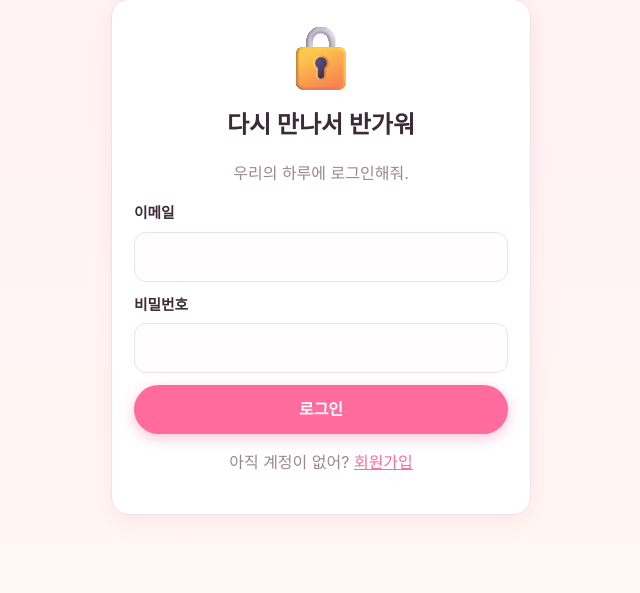
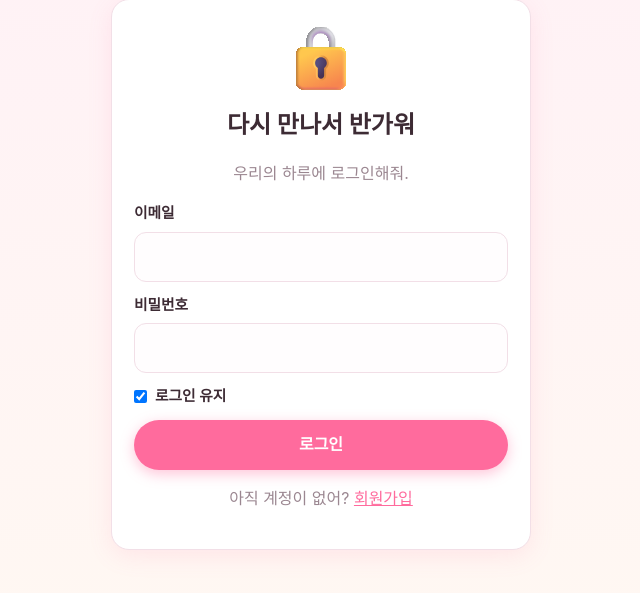
Before and after one commit to yunhyuk-choi/couple-daily, a Flask app: page /login in a window 1280 px wide. Shown: the part 119-712 px from the top of the page, without its empty margins (319-959 px from the left). Run offline with Flask 3, Linux system fonts and the light colour scheme.

Commit message:
feat(auth): persist login with "로그인 유지" remember-me
- PERMANENT_SESSION_LIFETIME = 90 days
- signup always sets session.permanent = True (new couples stay logged in)
- login sets session.permanent based on "로그인 유지" checkbox (checked by default)
- add checkbox to login form + minimal .check-row style
- existing secure cookie settings (HttpOnly, SameSite=Lax, Secure in prod) unchanged

Co-Authored-By: Claude Opus 4.8 (1M context) <noreply@anthropic.com>

```diff
--- a/app.py
+++ b/app.py
@@ -13,7 +13,7 @@ import os
 import secrets
 import string
 import time
-from datetime import date, datetime
+from datetime import date, datetime, timedelta
 
 from flask import (
     Flask,
@@ -70,6 +70,7 @@ def create_app():
         SESSION_COOKIE_HTTPONLY=True,
         SESSION_COOKIE_SAMESITE="Lax",
         SESSION_COOKIE_SECURE=is_prod,  # HTTPS-only cookies in prod
+        PERMANENT_SESSION_LIFETIME=timedelta(days=90),  # "로그인 유지" lifetime
     )
 
     db.init_app(app)
@@ -273,6 +274,7 @@ def _register_routes(app: Flask):
             db.session.commit()
             session.clear()
             session["user_id"] = user.id
+            session.permanent = True  # 새 커플은 로그인 상태 유지
             return redirect(url_for("index"))
         return render_template("signup.html")
 
@@ -294,6 +296,8 @@ def _register_routes(app: Flask):
                 return render_template("login.html")
             session.clear()
             session["user_id"] = user.id
+            # "로그인 유지" 체크 시 90일 지속 쿠키, 아니면 브라우저 세션 쿠키.
+            session.permanent = bool(request.form.get("remember"))
             nxt = request.args.get("next")
             return redirect(nxt or url_for("index"))
         return render_template("login.html")
--- a/static/style.css
+++ b/static/style.css
@@ -92,6 +92,8 @@ h2.small, .question-text.small { font-size: 1.15rem; }
 /* forms */
 .stack { display: flex; flex-direction: column; gap: 12px; text-align: left; }
 label { display: flex; flex-direction: column; gap: 6px; font-weight: 600; font-size: 0.92rem; }
+label.check-row { flex-direction: row; align-items: center; gap: 8px; }
+label.check-row input { width: auto; margin: 0; }
 input, textarea {
   font: inherit;
   padding: 12px 14px;
--- a/templates/login.html
+++ b/templates/login.html
@@ -12,6 +12,10 @@
     <label>비밀번호
       <input type="password" name="password" required autocomplete="current-password" />
     </label>
+    <label class="check-row">
+      <input type="checkbox" name="remember" value="1" checked />
+      로그인 유지
+    </label>
     <button type="submit" class="btn primary">로그인</button>
   </form>
   <p class="muted center">
```
